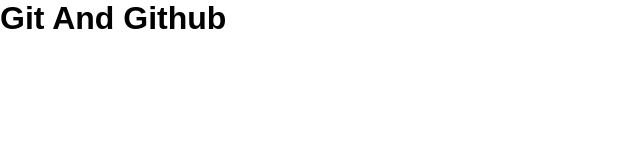
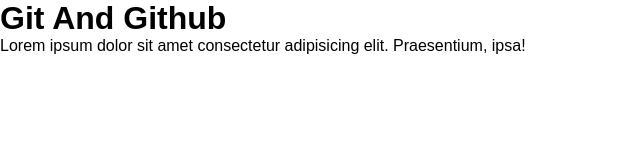
Before and after one commit to bilolbek5857/github, a plain HTML site: page index.html in a window 1280 px wide. Shown: the whole page, without its empty margins (0-640 px from the left). Drawn offline with Linux system fonts and the light colour scheme.

Commit message:
lorem ipus

```diff
--- a/index.html
+++ b/index.html
@@ -10,6 +10,6 @@
 <body>
         <h1>Git And Github</h1>
 
-
+<p>Lorem ipsum dolor sit amet consectetur adipisicing elit. Praesentium, ipsa!</p>
 </body>
 </html>
```
